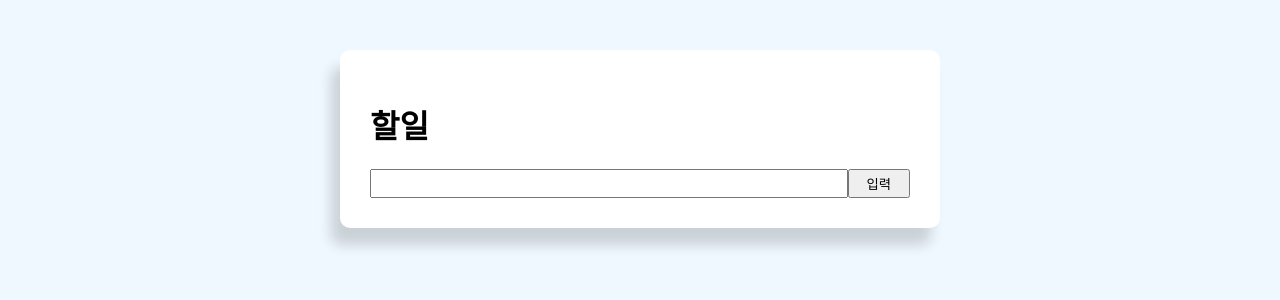
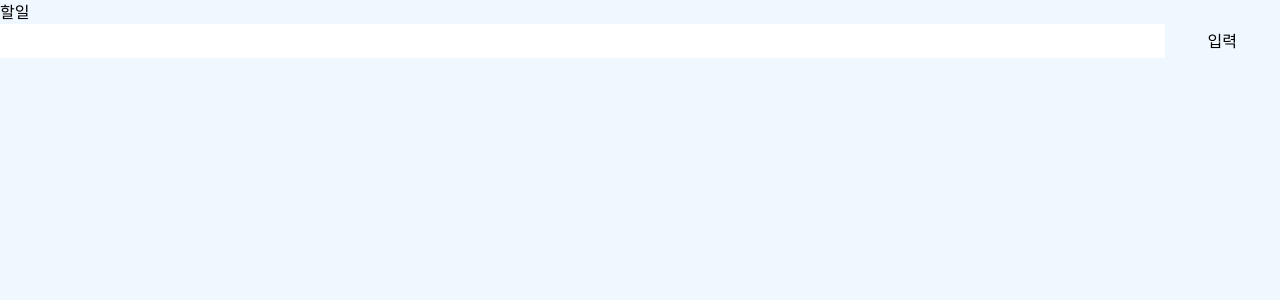
Before and after one commit to minsuRob/React_Boot_CloneCoding, a React (Create React App) app: page / in a window 1280 px wide. Shown: the top 300 px of the page. Built offline with nearby package versions, Linux system fonts and the light colour scheme.

Commit message:
(Chapter 4-8) tailwind css 기본세팅

```diff
--- a/src/App.css
+++ b/src/App.css
@@ -1,12 +1,3 @@
-.container {
-  margin:auto;
-  max-width: 600px;
-}
-
-.todoBlock {
-  padding: 30px;
-  margin-top: 50px;
-  background: #fff;
-  border-radius: 10px;
-  box-shadow: -9px 17px 13px rgb(0 0 0 / 16%);
-}
+@tailwind base;
+@tailwind components;
+@tailwind utilities;
--- /dev/null
+++ b/tailwind.config.js
@@ -0,0 +1,7 @@
+module.exports = {
+  content: ["./src/**/*.{js,jsx,ts,tsx}"],
+  theme: {
+    extend: {},
+  },
+  plugins: [],
+}
```
